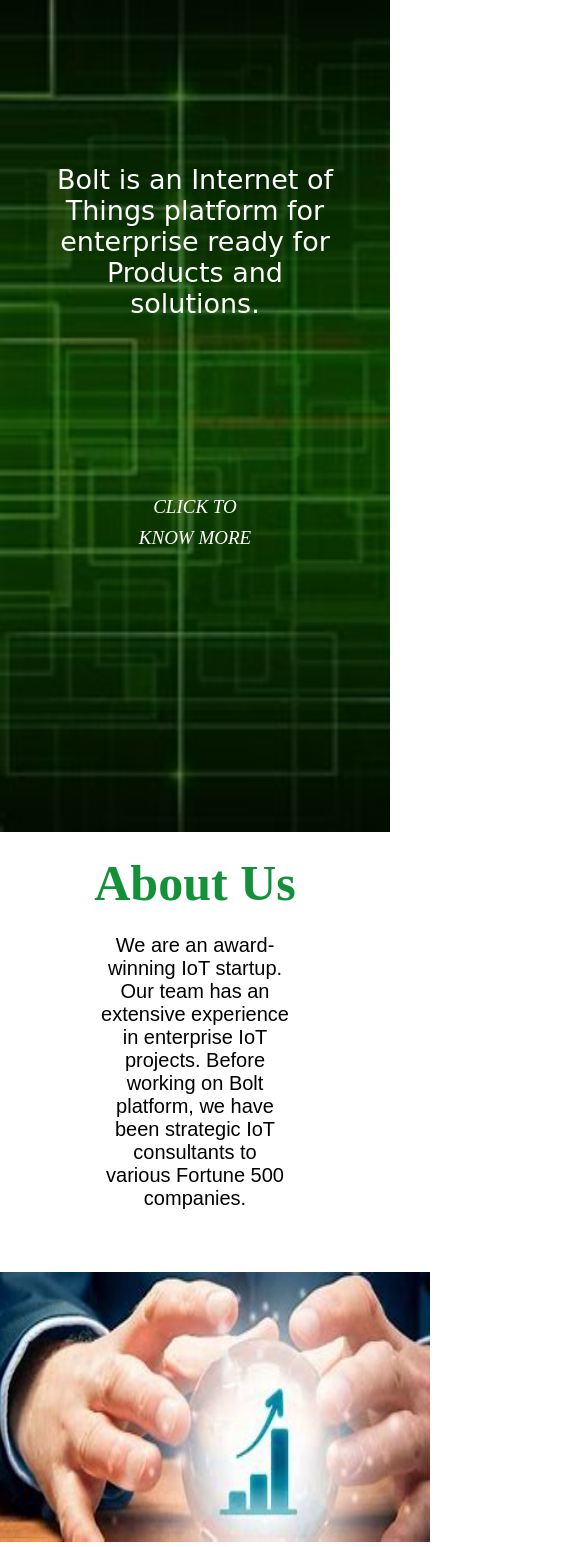
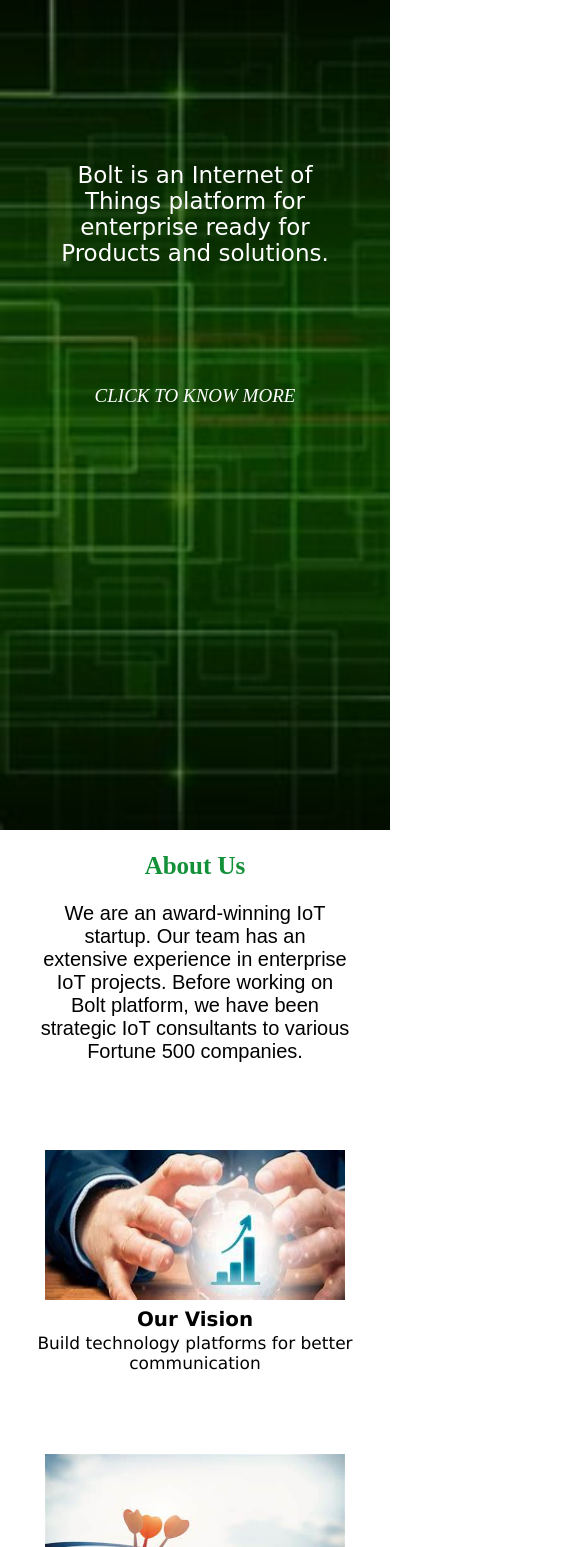
Before and after one commit to ryandcunha25/Bolt-Iot-Project, a plain HTML site: page index.html in a window 390 px wide. Shown: the part 100-1647 px from the top of the page, 585 px wide, since content can reach past the window. Drawn offline with Linux system fonts and the light colour scheme.

Commit message:
Update index.css

```diff
--- a/index.css
+++ b/index.css
@@ -136,9 +136,7 @@
     text-align: center;
     background-color: rgb(238, 238, 238)
 }
-.form h2{
-    background-color: #d8e1f8;;
-}
+
 footer{
     height:70px;
     background-color: #10563C;
@@ -173,11 +171,14 @@
     color: white;
 }
 
+
 @media screen and (max-width:1140px){
-    *{
-        margin: 2px 0px;
+     html, body {
+        margin: 0px;
         padding: 0px;
-        scroll-behavior: smooth;
+        width: 100%;
+        height: auto;
+        overflow-x: hidden;
     }
     .navbar{
         display: flex;
@@ -216,30 +217,22 @@
     }
     .text-section{
         color:white;
-        font-size: 27px;
         text-align: center;
     }
-
     .text-section p{
+        font-size: 23px;
         font-family: 'Dejavu Sans',' Bodoni MT', 'Arial', 'Helvetica', 'sans-serif' ;
         padding: 10vh 50px;
     }
-    .KnowMoreLink{
-        position: absolute;
-        top: 85vh;
-        left: 15vh;
-        right: 15vh;
-        /* font-size: 540px; */
-    }
-
+    /* .KnowMoreLink{
+        position: relative;
+         top: 20vh;
+    } */
     .text-section a{
         text-decoration: none;
         color:white;
         font-size: 19px;
         font-style:italic;
-        position: relative;
-        bottom: 130px;
-
     }
     .text-section a:hover{
         text-decoration: underline;
@@ -251,10 +244,10 @@
     h2{
         color: #139139;
         padding-top: 20px;
-        font-size: 50px;
+        font-size: 25px;
     }
     .about p{
-        padding:20px 100px;
+        padding:20px 40px;
         text-align: center;
         font-size: 20px;
         font-family: Arial, Helvetica, sans-serif
@@ -266,34 +259,32 @@
         text-align: center;
         align-items:center;
         height: 200px;
-        /* padding-top: 100px; */
     }
     .cards img{
-        height: 270px;
-        width: 470px;
+        height: 150px;
+        width: 300px;
     }
     .card-body{
         height:100%;
         font-size: 17px;
         font-family: 'Lucida Sans', 'Lucida Sans Regular', 'Lucida Grande', 'Lucida Sans Unicode', "Geneva", Verdana, sans-serif;
-        /* bottom: 660px; */
+
     }
     .card1{
-        width: 50rem;
+        width: 100%;
         height: 50%;
-        padding-top: 340px;
+        padding-top: 250px;
     }
     .card2{
-        width: 75%;
+        width: 100%;
         height: 50%;
-        padding-top: 340px;
+        padding-top: 200px;
     }
     .card2 p {
-        padding: 0px 50px;
+        padding: 0px 30px;
     }
     .awards{
-        padding-top: 700px;
-        /* text-align: center; */
+        padding-top: 450px;
     }
     .trophies{
         display: flex;
@@ -302,19 +293,19 @@
         justify-content: center;
         padding-top: 30px;
     }
+    .trophies img{
+        height: 150px;
+        width: 150px;
+        text-align: center;
+    }
     .trophies p{
         font-family:'Trebuchet MS', 'Lucida Sans Unicode', 'Lucida Grande', 'Lucida Sans', Arial, sans-serif;
         font-size: 20px;
-        padding: 0px 95px;
+        padding: 0px 50px;
     }
     .achievements{
         width: 100%;
         padding : 30px 10px
-    }
-    .trophies img{
-        height: 200px;
-        width: 200px;
-         text-align: center;
     }
 
     /* .trophies p{
@@ -342,21 +333,19 @@
         width:150px;
     } */
 
+
+    /* .text-right{
+        float:right;
+        position:relative;
+        padding: 0px 200px;
+    } */
+
     .trophies h3{
         font-size: 25px;
         padding-top:30px;
         text-align: center;
     }
-    /* .text-right{
-        float:right;
-        position:relative;
-        padding: 0px 200px;
-    } */
-    .form{
-        /* display:flex;
-        justify-content: center; */
-        text-align: center;
-    }
+
     footer{
         height:70px;
         background-color: #10563C;
```
